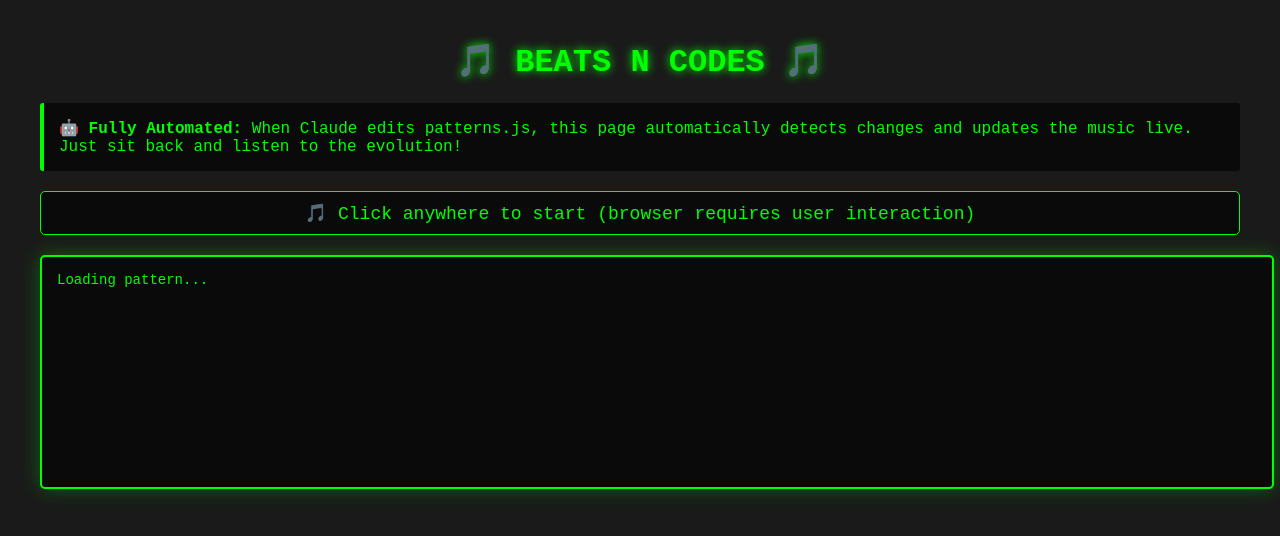
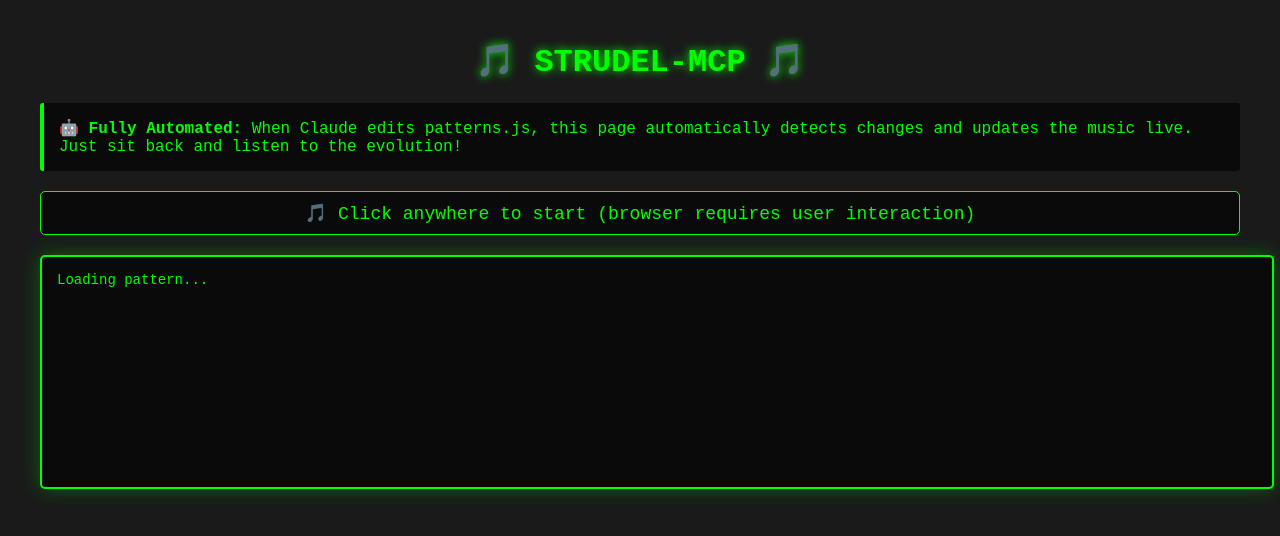
Before and after one commit to research-developer/strudel-mcp, a website: page index.html in a window 1280 px wide. Drawn offline with nearby package versions, Linux system fonts and the light colour scheme.

Commit message:
docs: rename project from Beats n Codes to Strudel-MCP across files

```diff
--- a/index.html
+++ b/index.html
@@ -3,7 +3,7 @@
 <head>
     <meta charset="UTF-8">
     <meta name="viewport" content="width=device-width, initial-scale=1.0">
-    <title>Beats n Codes - Live Ambient Music</title>
+    <title>Strudel-MCP - Live Ambient Music</title>
     <style>
         body {
             margin: 0;
@@ -70,7 +70,7 @@
 </head>
 <body>
     <div class="container">
-        <h1>🎵 BEATS N CODES 🎵</h1>
+        <h1>🎵 STRUDEL-MCP 🎵</h1>
 
         <div class="info">
             <strong>🤖 Fully Automated:</strong> When Claude edits patterns.js, this page automatically detects changes and updates the music live. Just sit back and listen to the evolution!
--- a/package.json
+++ b/package.json
@@ -1,5 +1,5 @@
 {
-  "name": "beat-n-codes",
+  "name": "strudel-mcp",
   "version": "1.0.0",
   "description": "",
   "main": "index.js",
--- a/patterns.js
+++ b/patterns.js
@@ -1,4 +1,4 @@
-// 🎵 BEATS N CODES - Ambient Pattern (Tone.js format)
+// 🎵 STRUDEL-MCP - Ambient Pattern (Tone.js format)
 // Edit 2: Opening up the filter, darker chords
 // TIMESTAMP: 2025-10-13 @ 21:47:30
 
```
Also changed, not shown: README.md, 1 other file.
